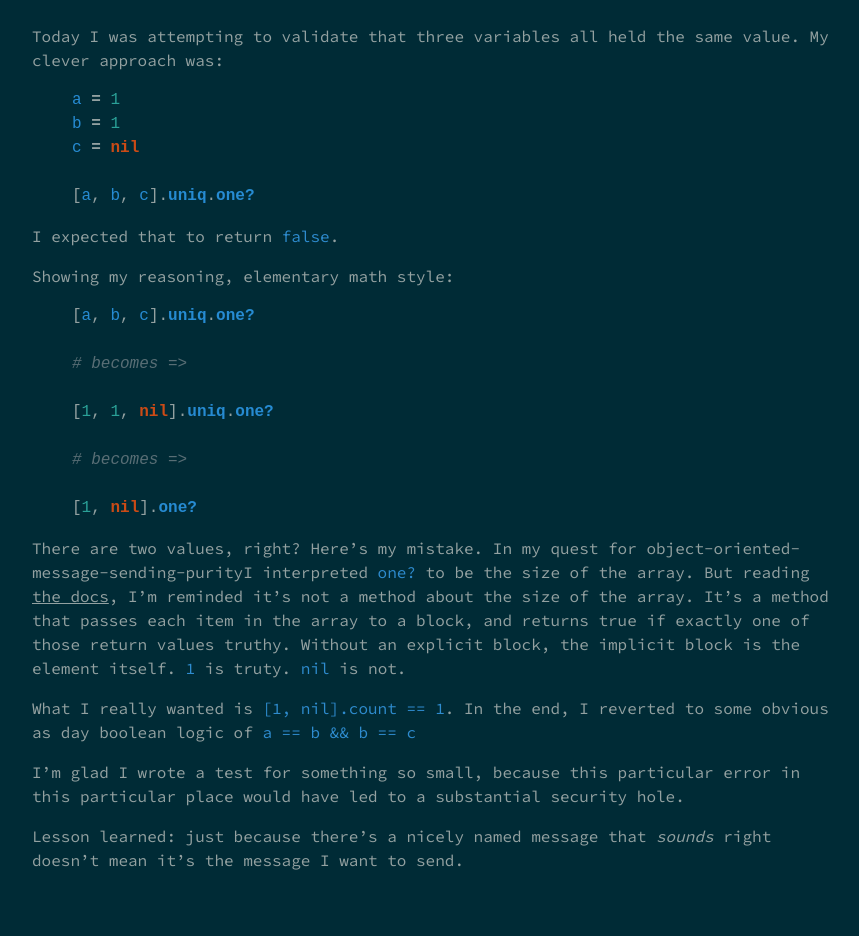
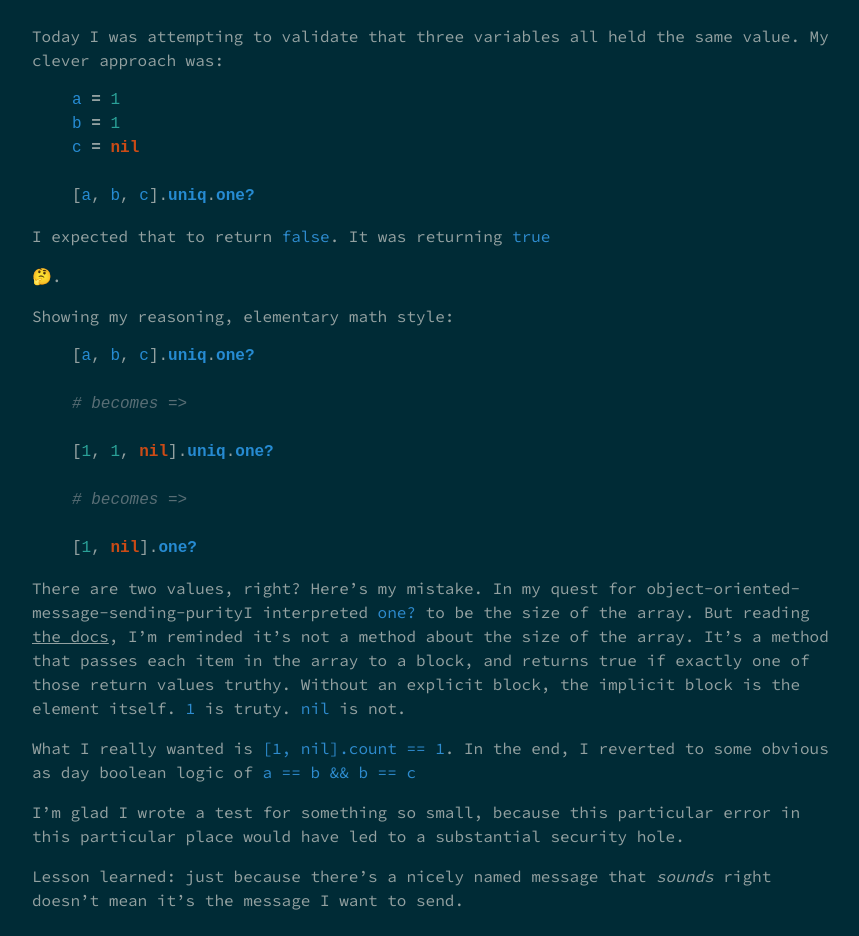
Before and after one commit to danott/today-i-learned, a Jekyll site: the page built from _posts/2018-08-30-today-i-learned.md, in a window 1280 px wide. Shown: the whole page, without its empty margins (208-1067 px from the left). Built offline with Jekyll 4.4.1, drawn with Linux system fonts in a browser that asks for light colours; our own code applies the rules of GitHub Pages for plain Markdown files; before the commit the page ends 900 px from its top, so only the background shows below that.

Commit message:
2018-08-30

```diff
--- a/_posts/2018-08-30-today-i-learned.md
+++ b/_posts/2018-08-30-today-i-learned.md
@@ -9,7 +9,10 @@ c = nil
 [a, b, c].uniq.one?
 {% endhighlight %}
 
-I  expected that to return `false`.
+I expected that to return `false`.
+It was returning `true`
+
+🤔.
 
 Showing my reasoning, elementary math style:
 
```
